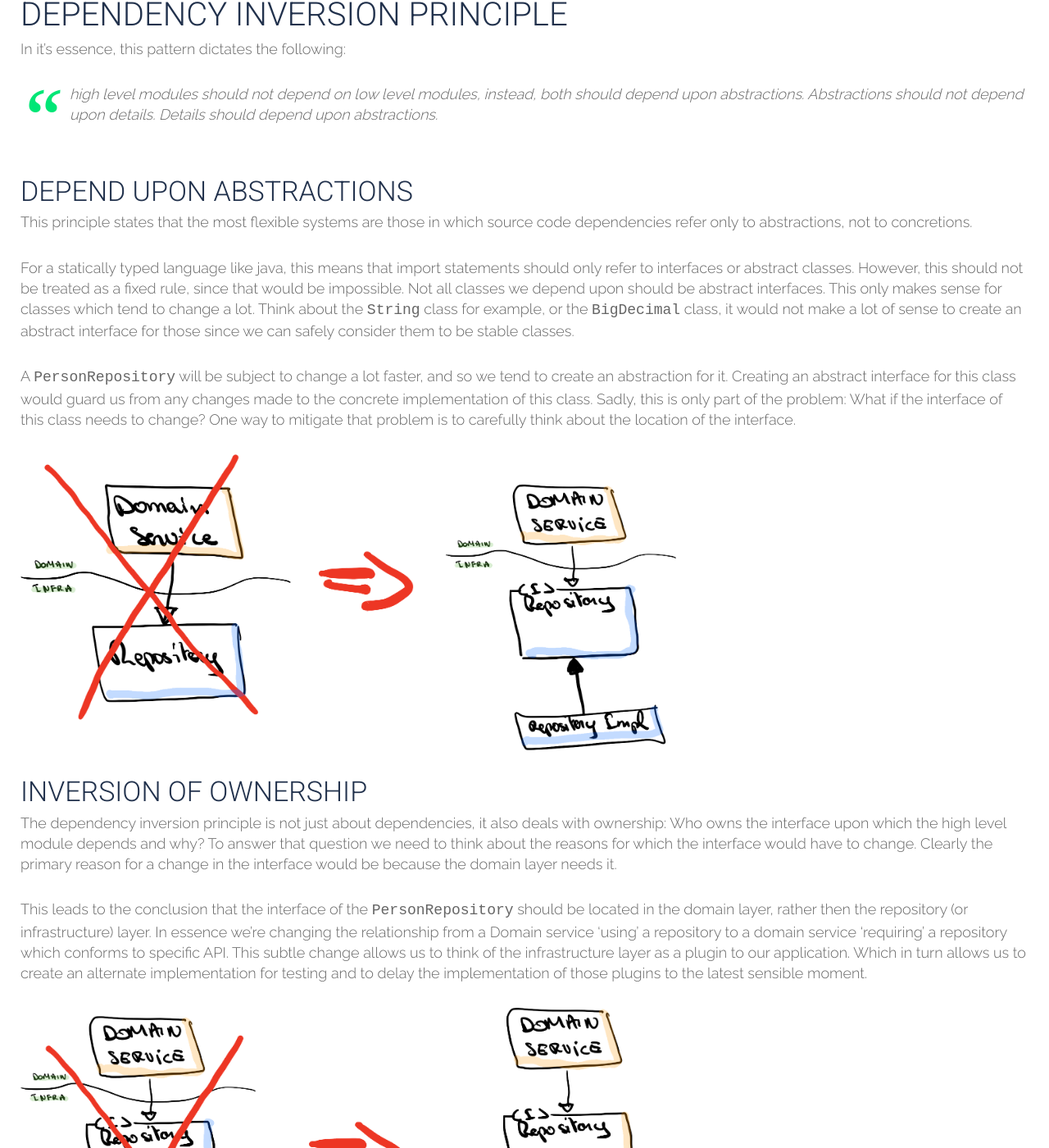
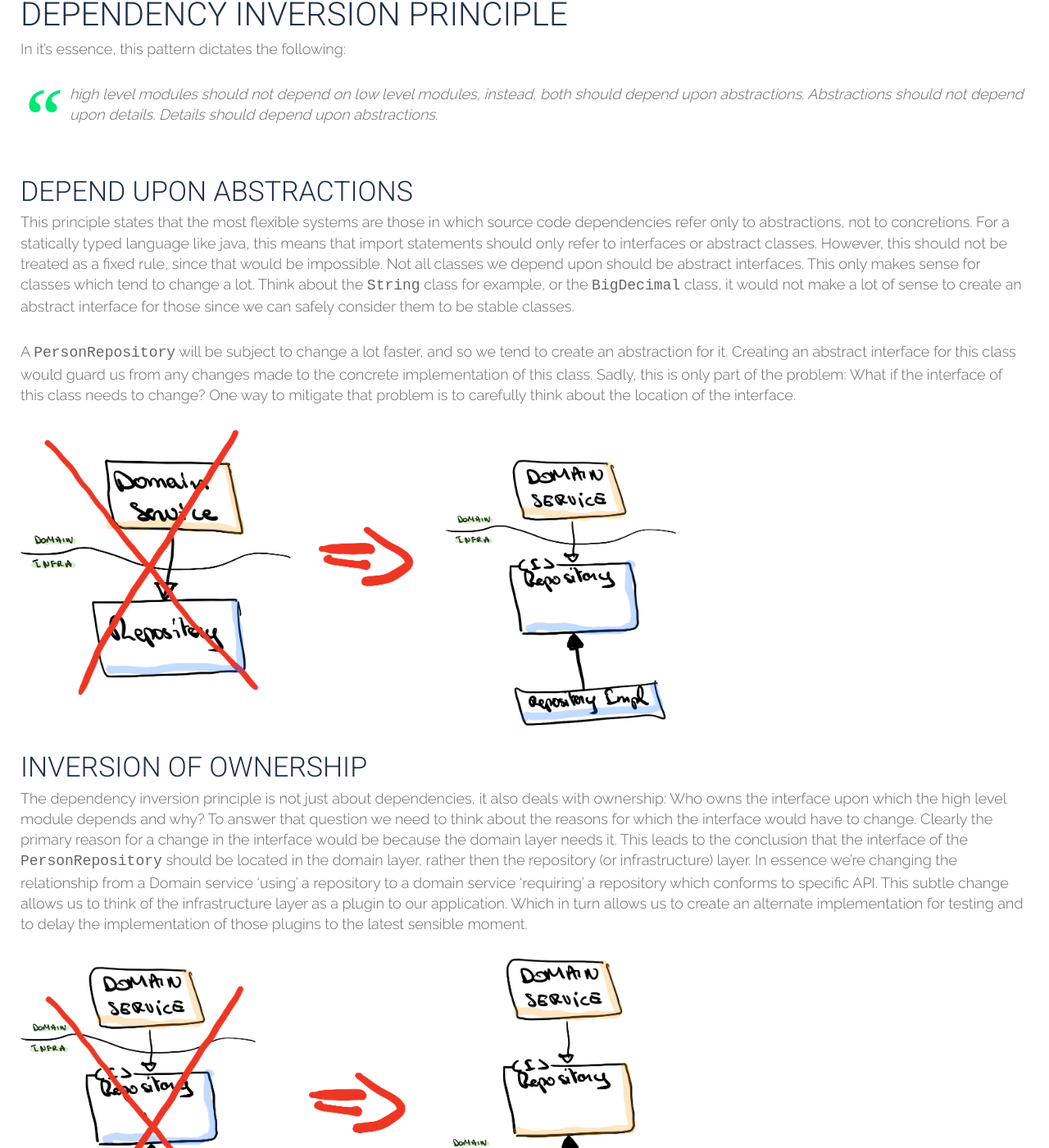
Before and after one commit to tripledio/tripledio.github.io, a Jekyll site: the page built from _posts/2019-05-07-dependency-inversion-principle.md, in a window 1280 px wide and 1400 px high, scrolled down 670 px. Shown: the whole window at 82% size. Built offline with Jekyll 4.4.1, drawn with Linux system fonts in a browser that asks for light colours; part of the change alters nothing that is shown; some of the changed text lies outside the part shown.

```diff
--- a/_posts/2019-05-07-dependency-inversion-principle.md
+++ b/_posts/2019-05-07-dependency-inversion-principle.md
@@ -1,7 +1,7 @@
 ---
 layout: post
 author: domenique
-header-img: "img/about-bg.jpg"
+header-img: "img/posts/dip/spotlight.jpg"
 title: "The dependency inversion principle"
 excerpt: "how to Apply DIP correctly."
 
@@ -13,22 +13,21 @@ In it’s essence, this pattern dictates the following:
 >high level modules should not depend on low level modules, instead, both should depend upon abstractions. Abstractions should not depend upon details. Details should depend upon abstractions.
 
 ## Depend upon abstractions
-This principle states that the most flexible systems are those in which source code dependencies refer only to abstractions, not to concretions.
-
-For a statically typed language like java, this means that import statements should only refer to interfaces or abstract classes. However, this should not be treated as a fixed rule, since that would be impossible. Not all classes we depend upon should be abstract interfaces. This only makes sense for classes which tend to change a lot. Think about the `String` class for example, or the `BigDecimal` class, it would not make a lot of sense to create an abstract interface for those since we can safely consider them to be stable classes.
+This principle states that the most flexible systems are those in which source code dependencies refer only to abstractions, not to concretions. For a statically typed language like java, this means that import statements should only refer to interfaces or abstract classes. However, this should not be treated as a fixed rule, since that would be impossible. Not all classes we depend upon should be abstract interfaces. This only makes sense for classes which tend to change a lot. Think about the `String` class for example, or the `BigDecimal` class, it would not make a lot of sense to create an abstract interface for those since we can safely consider them to be stable classes.
 
 A `PersonRepository` will be subject to change a lot faster, and so we tend to create an abstraction for it. Creating an abstract interface for this class would guard us from any changes made to the concrete implementation of this class. Sadly, this is only part of the problem: What if the interface of this class needs to change? One way to mitigate that problem is to carefully think about the location of the interface.
 
 ![Introduce an abstraction](/img/posts/dip/introduceInterface.png){:width="800px"}
 
 ## Inversion of ownership
-The dependency inversion principle is not just about dependencies, it also deals with ownership: Who owns the interface upon which the high level module depends and why? To answer that question we need to think about the reasons for which the interface would have to change. Clearly the primary reason for a change in the interface would be because the domain layer needs it.
-
-This leads to the conclusion that the interface of the `PersonRepository` should be located in the domain layer, rather then the repository (or infrastructure) layer. In essence we’re changing the relationship from a Domain service ‘using’ a repository  to a domain service ‘requiring’ a repository which conforms to specific API. This subtle change allows us to think of the infrastructure layer as a plugin to our application. Which in turn allows us to create an alternate implementation for testing and to delay the implementation of those plugins to the latest sensible moment.
+The dependency inversion principle is not just about dependencies, it also deals with ownership: Who owns the interface upon which the high level module depends and why? To answer that question we need to think about the reasons for which the interface would have to change. Clearly the primary reason for a change in the interface would be because the domain layer needs it. This leads to the conclusion that the interface of the `PersonRepository` should be located in the domain layer, rather then the repository (or infrastructure) layer. In essence we’re changing the relationship from a Domain service ‘using’ a repository  to a domain service ‘requiring’ a repository which conforms to specific API. This subtle change allows us to think of the infrastructure layer as a plugin to our application. Which in turn allows us to create an alternate implementation for testing and to delay the implementation of those plugins to the latest sensible moment.
 
 ![Move interface](/img/posts/dip/moveInterface.png){:width="800px"}
 
 ## Abstract factories
 Who instantiates an implementation if it’s located in an an other module? If we’re using spring, we could consider creating a singleton bean and expose it in the application context. This will allow us to inject the low level details into our high level policy using constructor injection. If we don’t have spring available, we revert back to the Abstract Factory pattern. This factory will be responsible for creating the right instance of the `PersonRepository` and return it so that the upper level modules can make use of it.
 
-![Introduce a factory](/img/posts/dip/withFactory.png){:width="800px"}
+![Introduce a factory](/img/posts/dip/withFactory.png){:width="500px"}
+
+## Conclusion
+While most of us know the dependency inversion principle because the Spring container provides it, we still tend to forget about the inversion of ownership. In other words, most of the time we put the interfaces on the wrong side of the boundary. Hopefully this post explains the importance of this and helps you to write better code!
```
Also changed, not shown: img/posts/dip/spotlight.jpg (added).
